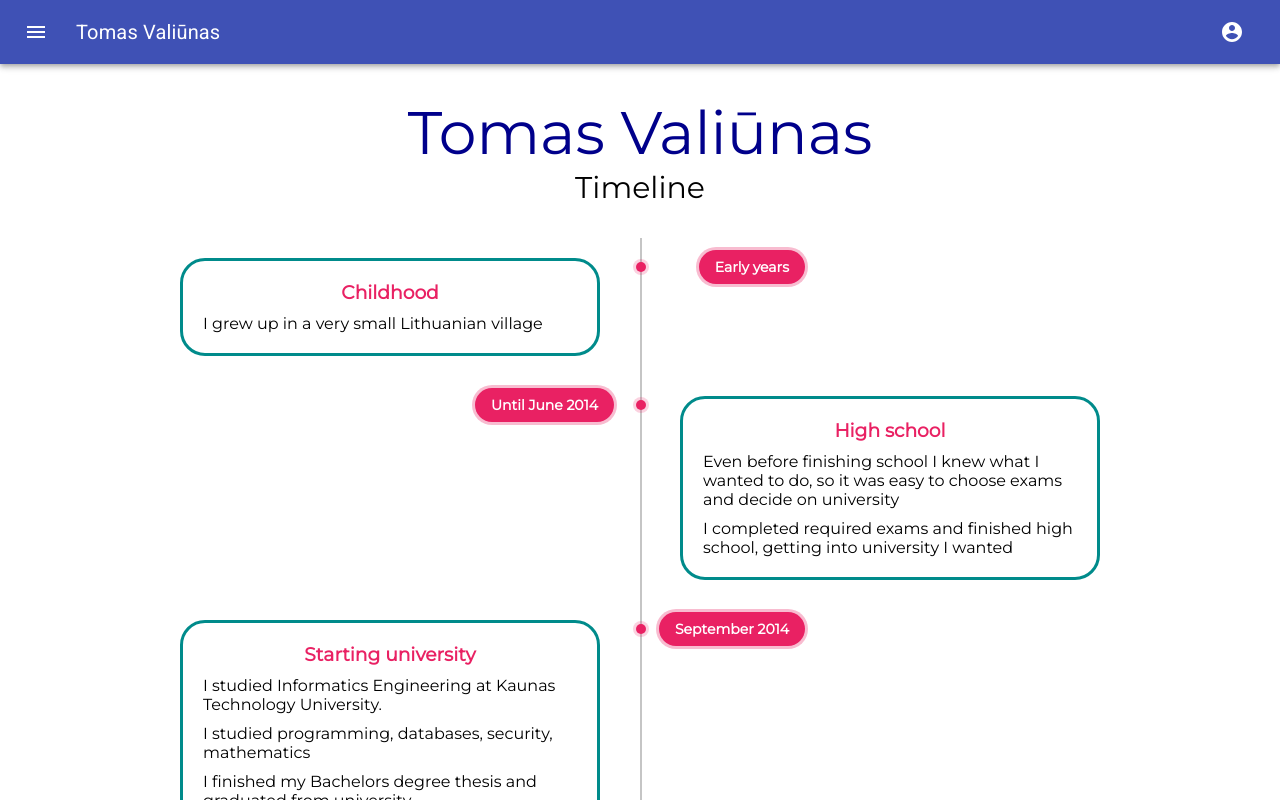
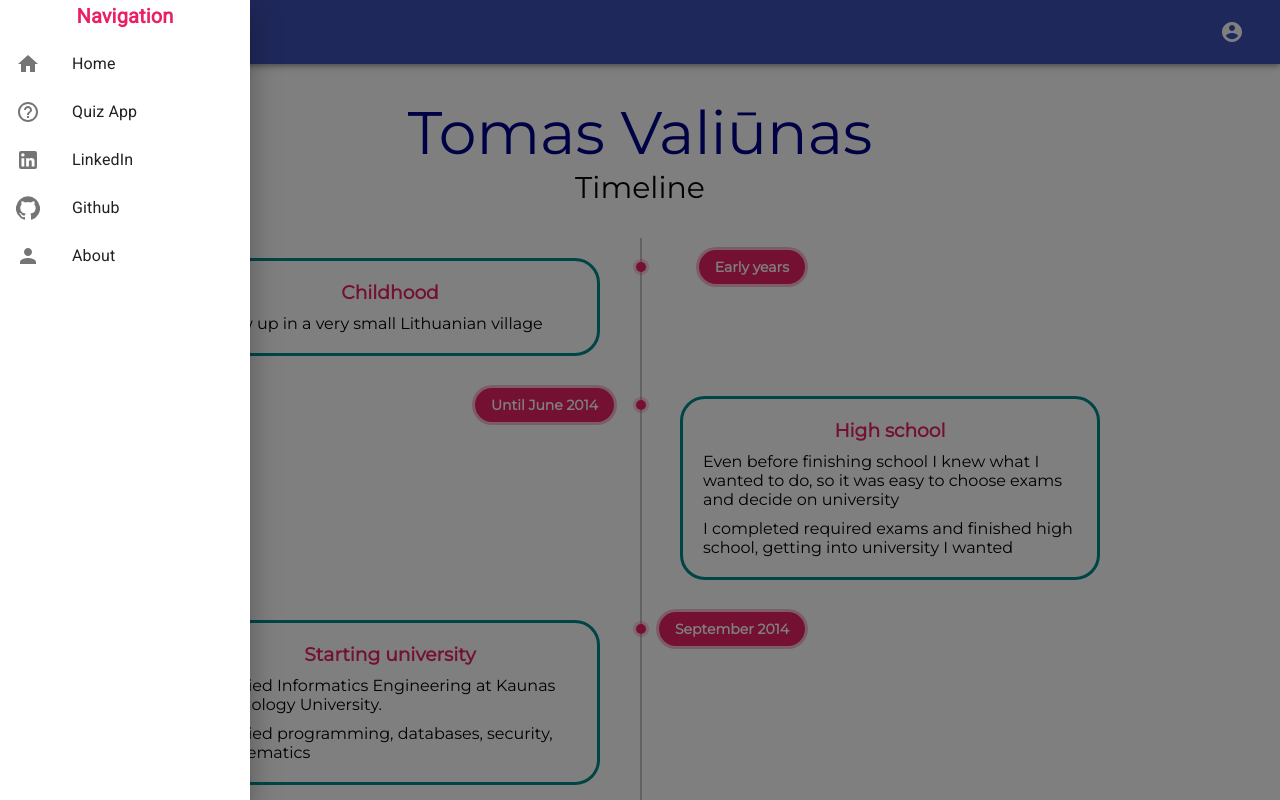
Before and after one commit to tom-val/interactive-timeline, a React (Create React App) app: page / in a window 1280 px wide. Both pictures are taken after a click on the button "menu". Shown: the top 800 px of the page. Built offline with nearby package versions, Linux system fonts and the light colour scheme.

Commit message:
Implement app navigation

```diff
--- a/package.json
+++ b/package.json
@@ -17,6 +17,7 @@
     "gsap": "^3.7.1",
     "react": "^17.0.2",
     "react-dom": "^17.0.2",
+    "react-router-dom": "^5.2.1",
     "react-scripts": "4.0.3",
     "typescript": "^4.4.2",
     "web-vitals": "^1.1.2"
@@ -46,6 +47,7 @@
     ]
   },
   "devDependencies": {
+    "@types/react-router-dom": "^5.1.8",
     "prettier": "2.3.2"
   }
 }
--- a/src/components/App/App.tsx
+++ b/src/components/App/App.tsx
@@ -1,44 +1,69 @@
+import { Fab } from '@material-ui/core'
 import React, { useEffect, useState } from 'react'
 import { Data } from '../../dto/data'
 import Header from '../Header/Header'
-import Menu from '../Menu/Menu'
+import NavigationMenu from '../Menu/Menu'
+import { ScrollTop } from '../ScrollTop/ScrollTop'
 import TimeLine from '../Timeline/Timeline'
+import KeyboardArrowUpIcon from '@material-ui/icons/KeyboardArrowUp'
+import { BrowserRouter as Router, Switch, Route, Link } from 'react-router-dom'
+
 import './App.css'
 
 function App() {
     const [data, setData] = useState<Data | null>(null)
 
     useEffect(() => {
-      console.log('works');
-        fetch('../../data/data.json',
-        {
-          headers : {
-            'Content-Type': 'application/json',
-            'Accept': 'application/json'
-           }
+        fetch('../../data/data.json', {
+            headers: {
+                'Content-Type': 'application/json',
+                Accept: 'application/json',
+            },
         })
             .then((res) => {
-              return res.json();
+                return res.json()
             })
             .then((data: Data) => {
-              setData(data);
+                setData(data)
             })
     }, [])
 
     return (
         <>
-            <Menu></Menu>
-            {data ? (
+            <Router>
+            <NavigationMenu id="back-to-top-anchor"></NavigationMenu>
+                <Switch>
+                    <Route path="/about">
+                    <Header
+                        header={"Test"}
+                        subHeader={"test"}
+                    ></Header>
+                    </Route>
+                    <Route path="/">
+                    {data ? (
                 <>
                     <Header
                         header={data.headerData.header}
                         subHeader={data.headerData.subHeader}
                     ></Header>
                     <TimeLine></TimeLine>
+                    <ScrollTop>
+                        <Fab
+                            color="secondary"
+                            size="small"
+                            aria-label="scroll back to top"
+                        >
+                            <KeyboardArrowUpIcon />
+                        </Fab>
+                    </ScrollTop>
                 </>
             ) : (
                 <span className="center">Loading...</span>
             )}
+                    </Route>
+                </Switch>
+            </Router>
+
         </>
     )
 }
--- a/src/components/Menu/Menu.tsx
+++ b/src/components/Menu/Menu.tsx
@@ -1,12 +1,13 @@
-import React from 'react';
-import { makeStyles } from '@material-ui/core/styles';
-import AppBar from '@material-ui/core/AppBar';
-import Toolbar from '@material-ui/core/Toolbar';
-import Typography from '@material-ui/core/Typography';
-import Button from '@material-ui/core/Button';
-import IconButton from '@material-ui/core/IconButton';
-import MenuIcon from '@material-ui/icons/Menu';
-import { AccountCircle } from '@material-ui/icons';
+import React from 'react'
+import { makeStyles } from '@material-ui/core/styles'
+import AppBar from '@material-ui/core/AppBar'
+import Toolbar from '@material-ui/core/Toolbar'
+import Typography from '@material-ui/core/Typography'
+import IconButton from '@material-ui/core/IconButton'
+import MenuIcon from '@material-ui/icons/Menu'
+import { AccountCircle } from '@material-ui/icons'
+import MenuDrawer from '../MenuDrawer/MenuDrawer'
+import { Link } from 'react-router-dom';
 
 const useStyles = makeStyles((theme) => ({
     root: {
@@ -18,28 +19,53 @@ const useStyles = makeStyles((theme) => ({
     title: {
         flexGrow: 1,
     },
-}));
+}))
 
-export default function Menu() {
-  const classes = useStyles();
+export default function NavigationMenu(props: { id?: string }) {
+    const classes = useStyles()
+
+    const [drawerState, setState] = React.useState(false);
+
+    const closeDrawer = () => (
+      event: React.KeyboardEvent | React.MouseEvent,
+    ) => {
+      if (
+        event.type === 'keydown' &&
+        ((event as React.KeyboardEvent).key === 'Tab' ||
+          (event as React.KeyboardEvent).key === 'Shift')
+      ) {
+        return;
+      }
+
+      setState(false);
+    };
+
+    const openDrawer = () => {
+      setState(true);
+    }
 
     return (
         <div className={classes.root}>
             <AppBar position="static">
-        <Toolbar>
-          <IconButton edge="start" className={classes.menuButton} color="inherit" aria-label="menu">
+                <Toolbar id={props.id}>
+                    <IconButton
+                        edge="start"
+                        className={classes.menuButton}
+                        color="inherit"
+                        aria-label="menu"
+                        onClick={openDrawer}
+                    >
                         <MenuIcon />
                     </IconButton>
                     <Typography variant="h6" className={classes.title}>
                         Tomas Valiūnas
                     </Typography>
-          <IconButton
-                color="inherit"
-              >
+                    <IconButton component={Link} to="/about" color="inherit">
                         <AccountCircle />
                     </IconButton>
                 </Toolbar>
             </AppBar>
+            <MenuDrawer closeDrawer={closeDrawer} open={drawerState}></MenuDrawer>
         </div>
-  );
+    )
 }
--- /dev/null
+++ b/src/components/MenuDrawer/MenuDrawer.tsx
@@ -0,0 +1,81 @@
+import React from 'react'
+import { makeStyles } from '@material-ui/core/styles'
+import Drawer from '@material-ui/core/Drawer'
+import List from '@material-ui/core/List'
+import ListItem from '@material-ui/core/ListItem'
+import ListItemIcon from '@material-ui/core/ListItemIcon'
+import ListItemText from '@material-ui/core/ListItemText'
+import HomeIcon from '@material-ui/icons/Home'
+import PersonIcon from '@material-ui/icons/Person'
+import LinkedInIcon from '@material-ui/icons/LinkedIn';
+import GitHubIcon from '@material-ui/icons/GitHub';
+import HelpOutlineIcon from '@material-ui/icons/HelpOutline';
+import { Typography } from '@material-ui/core'
+import { Link } from 'react-router-dom'
+
+const useStyles = makeStyles({
+    list: {
+        width: 250,
+    },
+    title: {
+        color: 'rgba(233,33,99,1)',
+        fontWeight: 600,
+        textAlign: 'center',
+    },
+})
+
+export interface DrawerProps {
+    open: boolean
+    closeDrawer: () => (event: React.KeyboardEvent | React.MouseEvent) => void
+}
+
+export default function MenuDrawer(props: DrawerProps) {
+    const classes = useStyles()
+
+    return (
+        <Drawer anchor="left" open={props.open} onClose={props.closeDrawer()}>
+            <div
+                className={classes.list}
+                role="presentation"
+                onClick={props.closeDrawer()}
+                onKeyDown={props.closeDrawer()}
+            >
+                <Typography className={classes.title} variant="h6">
+                    Navigation
+                </Typography>
+                <List>
+                    <ListItem button component={Link} to="/" onClick={props.closeDrawer()}>
+                        <ListItemIcon>
+                            <HomeIcon />
+                        </ListItemIcon>
+                        <ListItemText primary="Home" />
+                    </ListItem>
+                    <ListItem button component="a" href="https://quiz.valiunas.dev">
+                        <ListItemIcon>
+                            <HelpOutlineIcon />
+                        </ListItemIcon>
+                        <ListItemText primary="Quiz App" />
+                    </ListItem>
+                    <ListItem button component="a" href="https://www.linkedin.com/in/tomas-valiunas-5a5a85114/">
+                        <ListItemIcon>
+                            <LinkedInIcon />
+                        </ListItemIcon>
+                        <ListItemText primary="LinkedIn" />
+                    </ListItem>
+                    <ListItem button component="a" href="https://github.com/tom-val">
+                        <ListItemIcon>
+                            <GitHubIcon />
+                        </ListItemIcon>
+                        <ListItemText primary="Github" />
+                    </ListItem>
+                    <ListItem button component={Link} to="/about" onClick={props.closeDrawer()}>
+                        <ListItemIcon>
+                            <PersonIcon />
+                        </ListItemIcon>
+                        <ListItemText primary="About" />
+                    </ListItem>
+                </List>
+            </div>
+        </Drawer>
+    )
+}
--- /dev/null
+++ b/src/components/ScrollTop/ScrollTop.tsx
@@ -0,0 +1,46 @@
+import React from 'react';
+import { makeStyles, Theme, createStyles } from '@material-ui/core/styles';
+import useScrollTrigger from '@material-ui/core/useScrollTrigger';
+import Zoom from '@material-ui/core/Zoom';
+
+interface Props {
+  children: React.ReactElement;
+}
+
+const useStyles = makeStyles((theme: Theme) =>
+  createStyles({
+    root: {
+      position: 'fixed',
+      bottom: theme.spacing(2),
+      right: theme.spacing(2),
+    },
+  }),
+);
+
+export function ScrollTop(props: Props) {
+  const { children } = props;
+  const classes = useStyles();
+
+  const trigger = useScrollTrigger({
+    disableHysteresis: true,
+    threshold: 100,
+  });
+
+  const handleClick = (event: React.MouseEvent<HTMLDivElement>) => {
+    const anchor = ((event.target as HTMLDivElement).ownerDocument || document).querySelector(
+      '#back-to-top-anchor',
+    );
+
+    if (anchor) {
+      anchor.scrollIntoView({ behavior: 'smooth', block: 'center' });
+    }
+  };
+
+  return (
+    <Zoom in={trigger}>
+      <div onClick={handleClick} role="presentation" className={classes.root}>
+        {children}
+      </div>
+    </Zoom>
+  );
+}
--- a/src/components/Timeline/Timeline.tsx
+++ b/src/components/Timeline/Timeline.tsx
@@ -56,7 +56,6 @@ function TimeLine() {
                         content={[
                           'I studied Informatics Engineering at Kaunas Technology University.',
                           'I studied programming, databases, security, mathematics',
-                          'I finished my Bachelors degree thesis and graduated from university'
                         ]}
                     >
                                 <img src="https://ktu.edu/wp-content/uploads/2016/03/KTU-ikona.svg"></img>
```
Also changed, not shown: 1 other file (tests, documents, lock files or other folders). Lines whose indentation alone changed are shown as unchanged.
